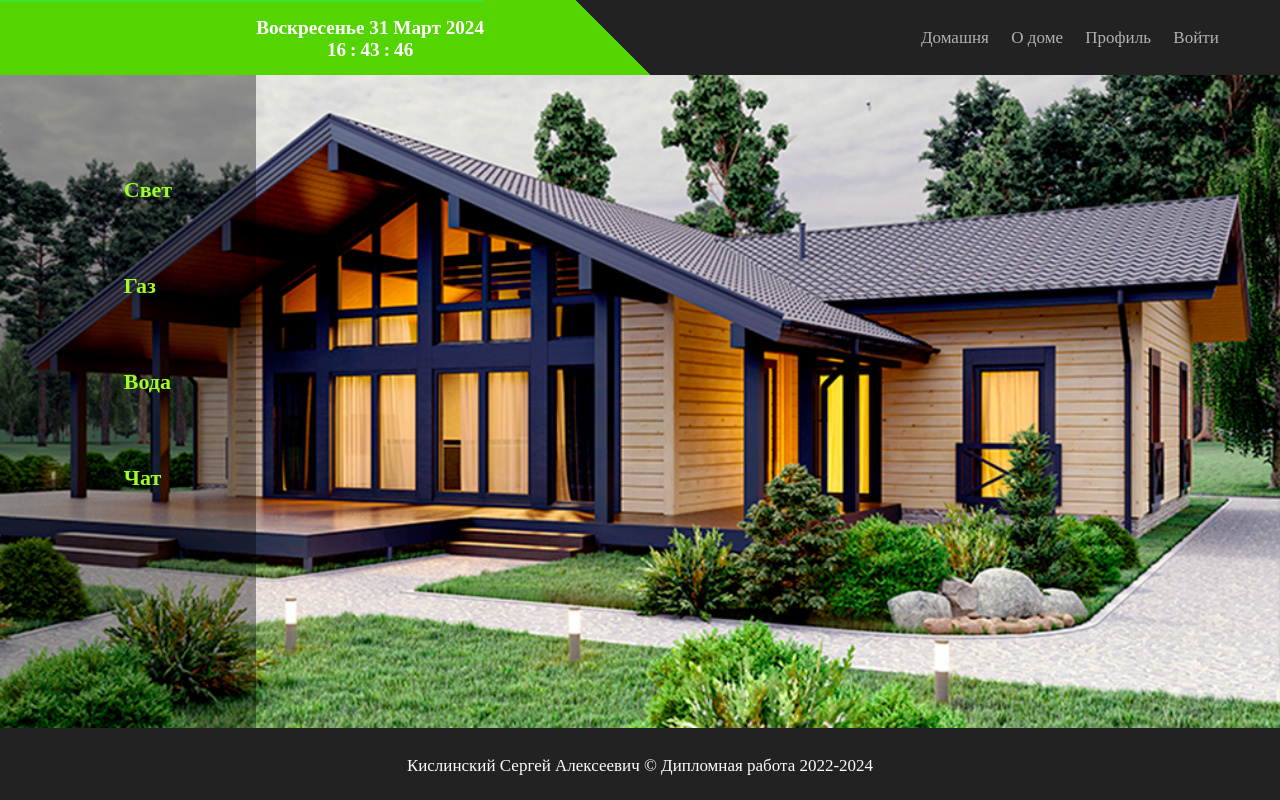
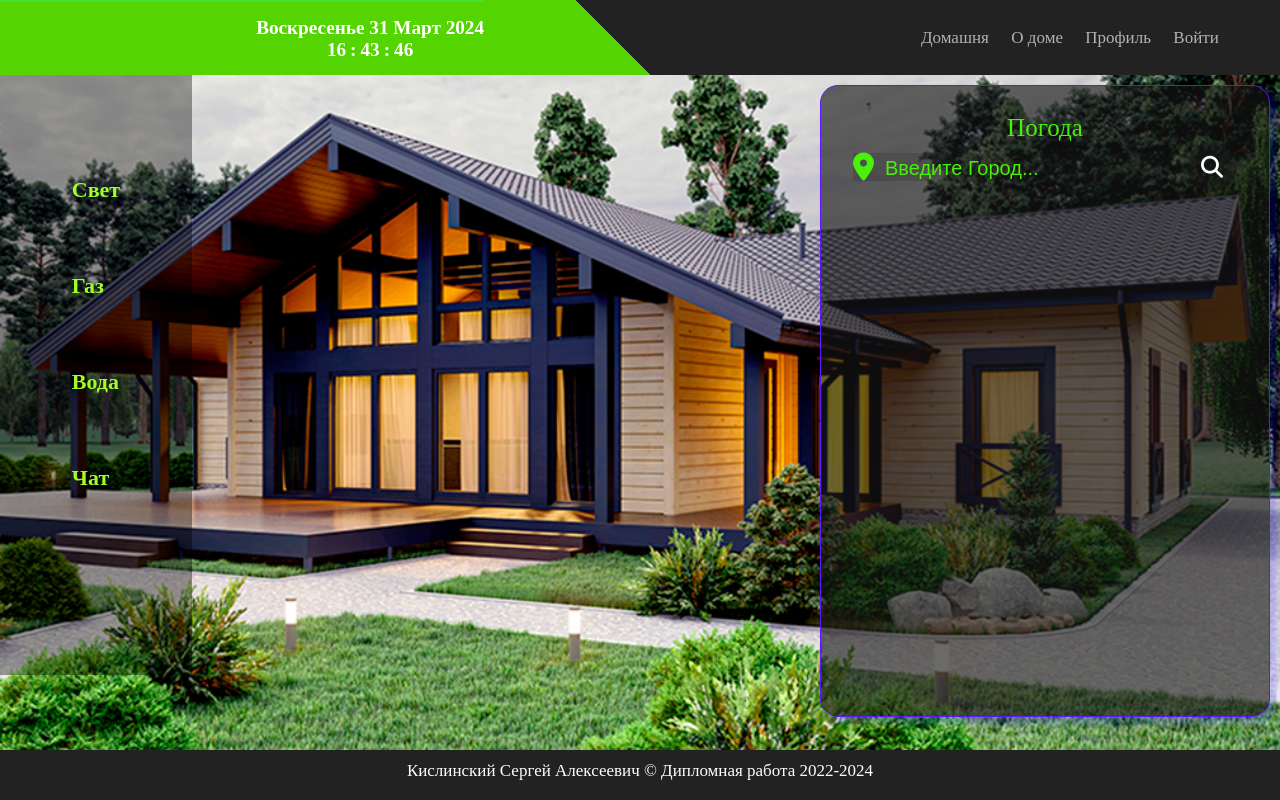
Before and after one commit to KisLinkScy/Python_Django, a Django app: page / in a window 1280 px wide. Run offline with Django 4.2, Linux system fonts and the light colour scheme; some libraries are stand-ins or nearby versions.

Commit message:
Добавил погоду на сайт

```diff
--- a/Diplom/diplom/main/static/main/css/css.css
+++ b/Diplom/diplom/main/static/main/css/css.css
@@ -63,6 +63,25 @@
     border: 1px solid #5d17ff;
     box-shadow: 5px 5px 5px 2px rgba(0, 0, 255, .2);
     overflow-y: scroll;
+  }
+
+  .container-pogoda{
+    display: block;
+    float: right;
+    background: #0000008e;
+    width: 50%;
+    padding: 2.5%;
+    margin-top: 10px;
+    margin-right: 10px;
+    height: 65vh;
+    color: #ffffff;
+    justify-content: center;
+    justify-items: center;
+    font-weight:normal;
+    font-size: 20px;
+    border-radius: 5px;
+    border: 1px solid #5d17ff;
+    box-shadow: 5px 5px 5px 2px rgba(0, 0, 255, .2);
   }
 
   .about-chat{
--- /dev/null
+++ b/Diplom/diplom/main/static/main/css/stylepogoda.css
@@ -0,0 +1,117 @@
+* {
+    padding: 0;
+    margin: 0;
+    border: 0;
+    outline: none;
+    box-sizing: border-box;
+  }
+
+  .container-pogoda {
+    margin: 10px;
+    position: relative;
+    width: 450px;
+    height: 79vh;
+    background-color: #161616a1;
+    padding: 28px 32px;
+    overflow: hidden;
+    border-radius: 18px;
+    font-family: "Lato" sans-serif;
+    transition: 0.6s ease-out;
+    color: #48f105;
+  }
+  .container-pogoda p{
+    display: flex;
+    justify-content: center;
+    font-size: 25px;
+  }
+  .search-box {
+    width: 100%;
+    height: min-content;
+    display: flex;
+    align-items: center;
+    justify-content: space-between;
+    position: relative;
+  }
+  .search-box input {
+    color: #48f105;
+    width: 80%;
+    font-size: 24px;
+    font-weight: 500;
+    text-transform: uppercase;
+    padding-left: 32px;
+    background-color: #1616162f;
+  }
+
+  .search-box input::placeholder {
+    font-size: 20px;
+    font-weight: 500;
+    color: #48f105;
+    text-transform: capitalize;
+  }
+  .search-box button {
+    cursor: pointer;
+    width: 50px;
+    height: 50px;
+    color: #06283d;
+    background-color: #16161688;
+    border-radius: 50%;
+    font-size: 22px;
+    transition: 0.4s ease;
+    color: #fff;
+  }
+
+  .search-box button:hover {
+    color: #48f105;
+    background-color: #06283d;
+  }
+
+  .fa-location-dot {
+    position: absolute;
+    color: #48f105;
+    font-size: 28px;
+  }
+
+  .weather {
+    margin-top: 30px;
+    text-align: center;
+    display: none;
+  }
+
+  .weather h1 {
+    font-size: 60px;
+    font-weight: 700;
+  }
+
+  .weather h2 {
+    font-size: 35px;
+    font-weight: 500;
+    margin-top: 20px;
+  }
+
+  .details {
+    display: flex;
+    align-items: center;
+    justify-content: space-between;
+    margin: 50px 0;
+    padding: 0 20px;
+  }
+
+  .details i {
+    font-size: 40px;
+  }
+
+  .details p {
+    font-size: 28px;
+  }
+
+  .weather-image i {
+    font-size: 90px;
+  }
+
+  .error {
+    text-align: left;
+    font-size: 30px;
+    margin-top: 20px;
+    color: rgb(255, 255, 255);
+    display: none;
+  }
--- a/Diplom/diplom/main/templates/main/index.html
+++ b/Diplom/diplom/main/templates/main/index.html
@@ -80,7 +80,11 @@
         </ul>
       </aside>
       <main>
-        {% block content %}{% endblock %}
+        {% block content %}
+          <div class="about-pogoda">
+            {% include "main/pogoda.html" %}
+          </div>
+        {% endblock %}
       </main>
 
   <footer class="py-4 bg-dark">
--- /dev/null
+++ b/Diplom/diplom/main/templates/main/pogoda.html
@@ -0,0 +1,54 @@
+{% load static %}
+
+<!DOCTYPE html>
+<html lang="en">
+  <head>
+    <meta charset="UTF-8" />
+    <meta http-equiv="X-UA-Compatible" content="IE=edge" />
+    <meta name="viewport" content="width=device-width, initial-scale=1.0" />
+    <title>Weather App</title>
+    <link
+      rel="stylesheet"
+      href="https://cdnjs.cloudflare.com/ajax/libs/font-awesome/6.3.0/css/all.min.css"
+    />
+    <link href="https://fonts.googleapis.com/css2?family=Lato:ital,wght@0,400;0,700;1,400&display=swap" rel="stylesheet">
+    <link rel="stylesheet" href="{% static 'main/css/stylepogoda.css' %}" />
+  </head>
+  <body>
+    <div class="container-pogoda">
+      <p>Погода</p>
+      <div class="search-box">
+        <i class="fa-solid fa-location-dot"></i>
+        <input type="text" placeholder="Введите город..." />
+        <button class="fa-solid fa-magnifying-glass"></button>
+      </div>
+      <div class="error">
+        <p>Введите коррекное название города</p>
+      </div>
+      <div class="weather">
+        <div class="weather-image">
+          <i class="fa-solid fa-cloud"></i>
+        </div>
+        <h1 class="temp">22 &#8451</h1>
+        <h2 class="city">Bezenchuk</h2>
+              <div class="details">
+        <div class="col">
+              <i class="fa-solid fa-water"></i>
+            <div>
+                <p class="humidity">50%</p>
+                <p>Влажность</p>
+            </div>
+        </div>
+        <div class="col">
+             <i class="fa-solid fa-wind"></i>
+            <div>
+                <p class="wind">15 km/h</p>
+                <p>Скорость ветра</p>
+            </div>
+        </div>
+      </div>
+      </div>
+    </div>
+    <script src="{% static 'main/js/mainpogoda.js' %}"></script>
+  </body>
+</html>
```
Also changed, not shown: Diplom/diplom/main/static/main/js/mainpogoda.js (added, +57 -0 lines), Pogoda/mainpogoda.js (added, +56 -0 lines), Pogoda/pogoda.html (added, +51 -0 lines), Pogoda/stylepogoda.css (added, +119 -0 lines), Pogoda/images/humidity.jpeg (added), 1 other file.
